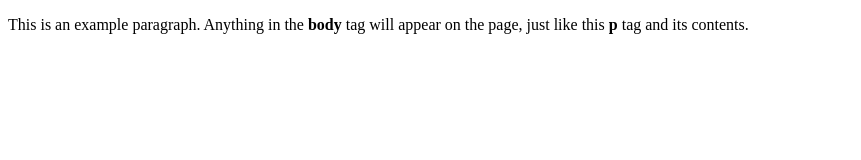
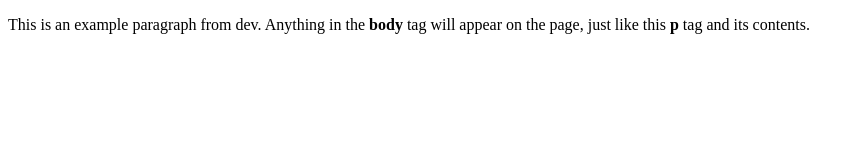
Before and after one commit to srikotha/hello-ping, a plain HTML site: page index.html in a window 1280 px wide. Shown: the whole page, without its empty margins (0-861 px from the left). Drawn offline with Linux system fonts and the light colour scheme.

Commit message:
Update index.html
Added dev details

```diff
--- a/index.html
+++ b/index.html
@@ -1,9 +1,9 @@
 <!doctype html>
 <html>
   <head>
-    <title>This is the title of the webpage!</title>
+    <title>This is the title of the webpage! - dev version</title>
   </head>
   <body>
-    <p>This is an example paragraph. Anything in the <strong>body</strong> tag will appear on the page, just like this <strong>p</strong> tag and its contents.</p>
+    <p>This is an example paragraph from dev. Anything in the <strong>body</strong> tag will appear on the page, just like this <strong>p</strong> tag and its contents.</p>
   </body>
 </html>
```
